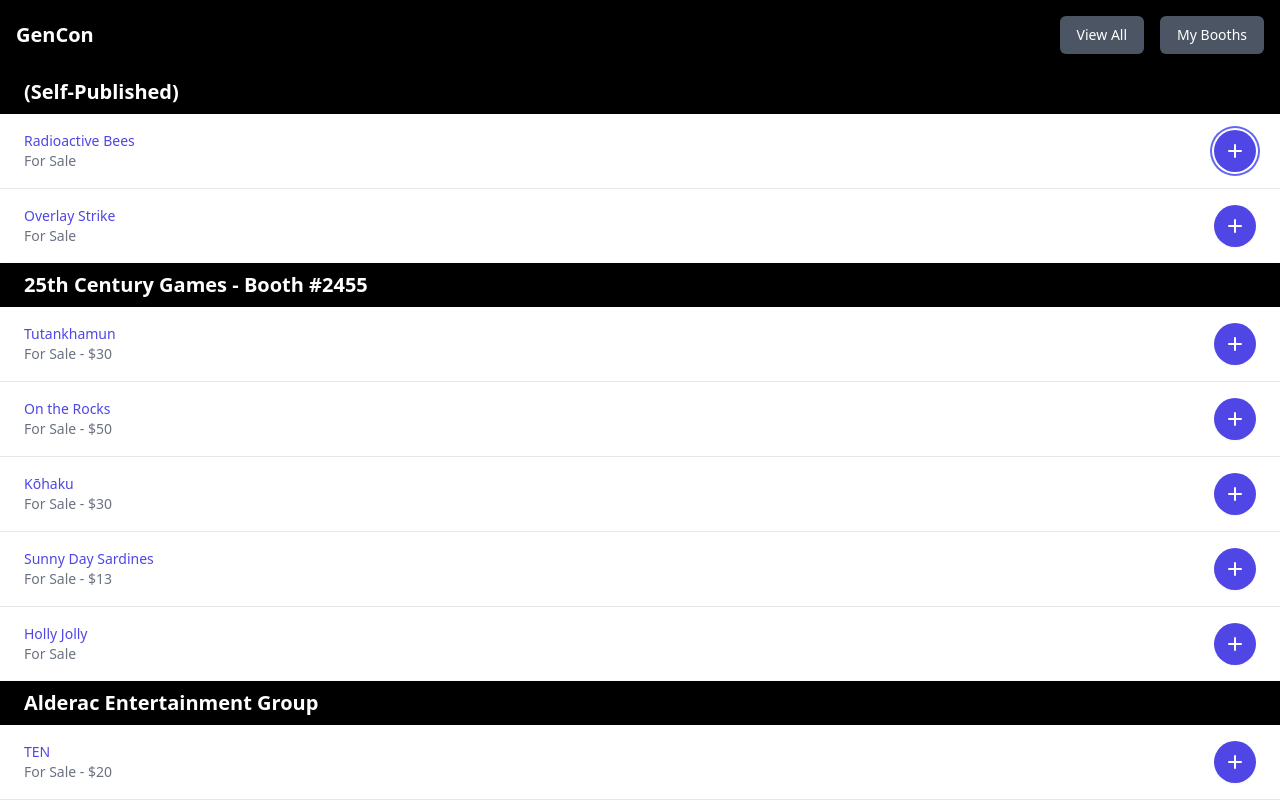
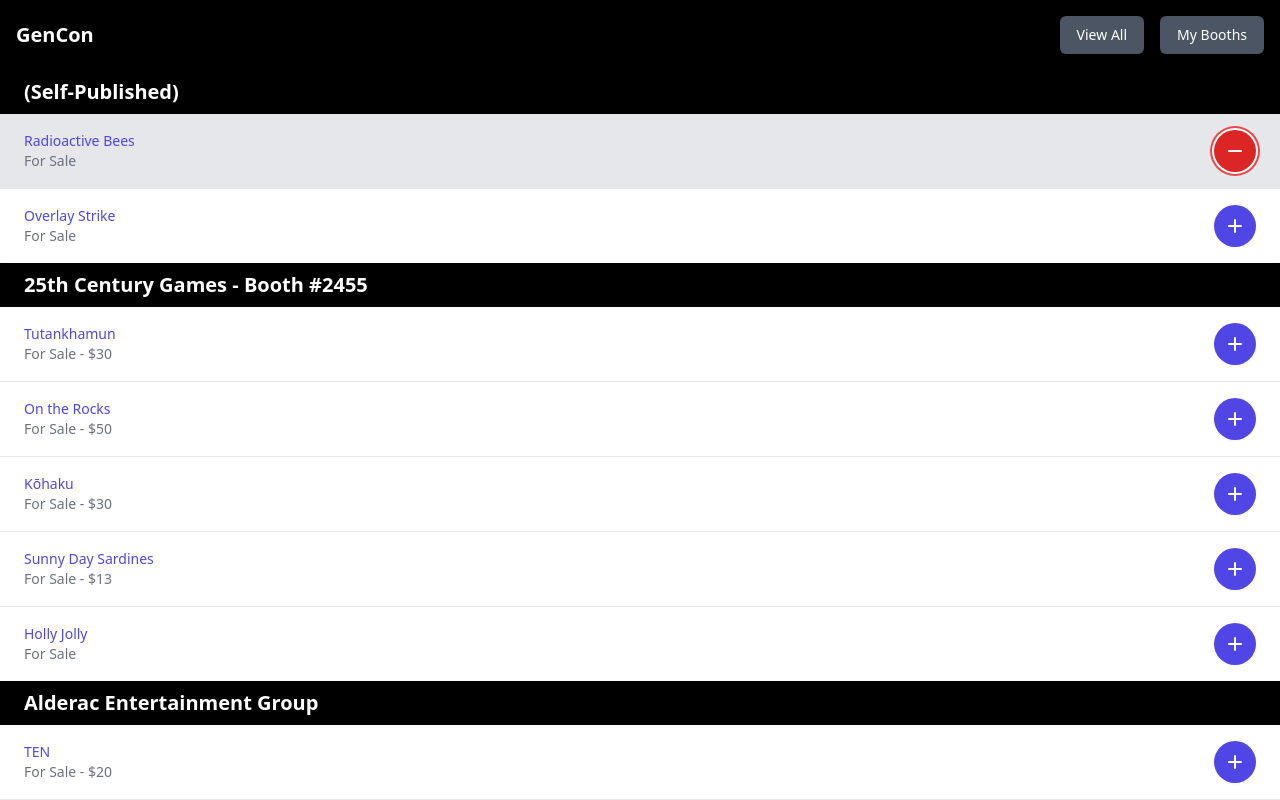
Before and after one commit to RCAbney/gencon22, a React (Create React App) app: page /all-booths in a window 1280 px wide. Both pictures are taken after a click on the button 1235 px from the left and 151 px from the top of the page. Shown: the top 800 px of the page. Built offline with nearby package versions, Linux system fonts and the light colour scheme.

Commit message:
Add remove booth button and redux actions

```diff
--- a/src/app/reducers/allBooths.js
+++ b/src/app/reducers/allBooths.js
@@ -11,9 +11,16 @@
     setAllBooths: (state, action) => {
       state.booths = action.payload;
     },
+    setIsBoothSelected: (state, action) => {
+      if (state.booths[action.payload].isSelected) {
+        state.booths[action.payload].isSelected = false;
+      } else {
+        state.booths[action.payload].isSelected = true;
+      }
+    },
   },
 });
 
-export const { setAllBooths } = allBoothsSlice.actions;
+export const { setAllBooths, setIsBoothSelected } = allBoothsSlice.actions;
 
 export default allBoothsSlice.reducer;
--- a/src/app/reducers/userBooths.js
+++ b/src/app/reducers/userBooths.js
@@ -15,9 +15,19 @@
         allUserBooths: [...state.allUserBooths, action.payload],
       };
     },
+    subtractUserBooth: (state, action) => {
+      return {
+        ...state,
+        allUserBooths: [
+          ...state.allUserBooths.filter(
+            (booth) => booth.BGGId !== action.payload
+          ),
+        ],
+      };
+    },
   },
 });
 
-export const { addUserBooth } = userBoothsSlice.actions;
+export const { addUserBooth, subtractUserBooth } = userBoothsSlice.actions;
 
 export default userBoothsSlice.reducer;
--- a/src/routes/AllBooths.js
+++ b/src/routes/AllBooths.js
@@ -1,7 +1,9 @@
 import React from "react";
 import { useSelector, useDispatch } from "react-redux";
-import { addUserBooth } from "../app/reducers/userBooths";
+import { addUserBooth, subtractUserBooth } from "../app/reducers/userBooths";
+import { setIsBoothSelected } from "../app/reducers/allBooths";
 import { PlusSmIcon as PlusSmIconOutline } from "@heroicons/react/outline";
+import { MinusSmIcon as MinusSmIconOutline } from "@heroicons/react/outline";
 
 const AllBooths = () => {
   const booths = useSelector((state) => state.allBooths.booths);
@@ -15,6 +17,13 @@
     const index = booths.map((e) => e.BGGId).indexOf(id);
     const payload = booths[index];
     dispatch(addUserBooth(payload));
+    dispatch(setIsBoothSelected(index));
+  };
+
+  const handleSubtractClick = (id) => {
+    const index = booths.map((e) => e.BGGId).indexOf(id);
+    dispatch(subtractUserBooth(id));
+    dispatch(setIsBoothSelected(index));
   };
 
   const allPublishers = [
@@ -49,7 +58,10 @@
                 .filter((booth) => booth.Publisher === name.Publisher)
                 .map((booth) => {
                   return (
-                    <li key={parseInt(booth.BGGId)} className="pl-0">
+                    <li
+                      key={parseInt(booth.BGGId)}
+                      className={booth.isSelected ? "pl-0 bg-gray-200" : "pl-0"}
+                    >
                       <div className="px-4 py-4 sm:px-6">
                         <div className="flex items-center justify-between">
                           <div className="max-w-[70%]">
@@ -70,6 +82,17 @@
                             </p>
                           </div>
                           <div className="ml-2 flex-shrink-0 flex">
+                            {booth.isSelected ? (
+                              <button
+                                className="inline-flex items-center p-2 border border-transparent rounded-full shadow-sm text-white bg-red-600 hover:bg-red-700 focus:outline-none focus:ring-2 focus:ring-offset-2 focus:ring-red-500"
+                                onClick={() => handleSubtractClick(booth.BGGId)}
+                              >
+                                <MinusSmIconOutline
+                                  className="h-6 w-6"
+                                  aria-hidden="true"
+                                />
+                              </button>
+                            ) : (
                               <button
                                 className="inline-flex items-center p-2 border border-transparent rounded-full shadow-sm text-white bg-indigo-600 hover:bg-indigo-700 focus:outline-none focus:ring-2 focus:ring-offset-2 focus:ring-indigo-500"
                                 onClick={() => handleAddClick(booth.BGGId)}
@@ -79,6 +102,7 @@
                                   aria-hidden="true"
                                 />
                               </button>
+                            )}
                           </div>
                         </div>
                       </div>
```
Lines whose indentation alone changed are shown as unchanged.
